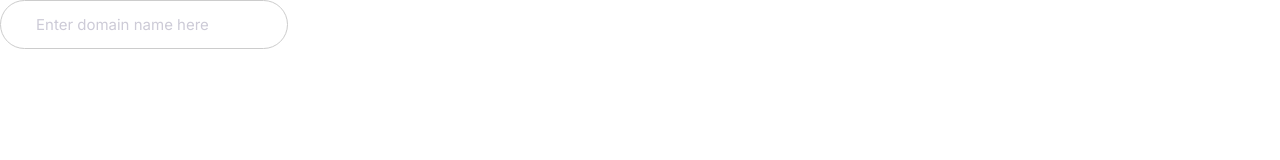
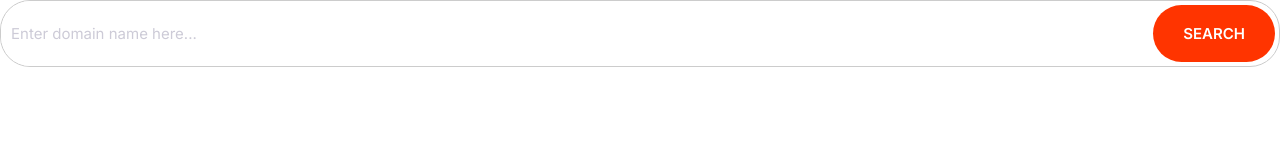
Before and after one commit to CodingBoding/Asgharify, a plain HTML site: page Asgharify/index.HTML in a window 1280 px wide. Drawn offline with Linux system fonts and the light colour scheme.

Commit message:
Creating the button inside the input field

```diff
--- a/Asgharify/css/styles.css
+++ b/Asgharify/css/styles.css
@@ -4,6 +4,7 @@
   --color-accent: #ff3400;
   --color-heading: #1b0760;
   --color-body: #918ca4;
+  --color-border: #ccc;
 }
 
 *,
@@ -245,7 +246,7 @@ a {
 
 .input {
   border-radius: 30px;
-  border: 1px solid #ccc;
+  border: 1px solid var(--color-border);
   color: var(--color-heading);
   font-size: 2rem;
   outline: 0;
@@ -256,6 +257,22 @@ a {
   color: #cdcbd7;
 }
 
+.input-group {
+  border: 1px solid var(--color-border);
+  border-radius: 30px;
+  display: flex;
+}
+
+.input-group .input {
+  border: 0;
+  flex-grow: 1;
+  padding: 1.5rem 1rem;
+}
+
+.input-group .btn {
+  margin: 4px;
+}
+
 @media screen and (min-width: 1024px) {
   .input {
     font-size: 1.5rem;
--- a/Asgharify/index.HTML
+++ b/Asgharify/index.HTML
@@ -14,6 +14,9 @@
     <link rel="stylesheet" href="css/styles.css" />
   </head>
   <body>
-    <input type="text" class="input" placeholder="Enter domain name here">
+    <div class="input-group">
+      <input type="text" class="input" placeholder="Enter domain name here..." />
+      <button class="btn btn--accent">Search</button>
+    </div>
   </body>
 </html>
```
Also changed, not shown: Asgharify/components/input.html (added, +4 -0 lines).
